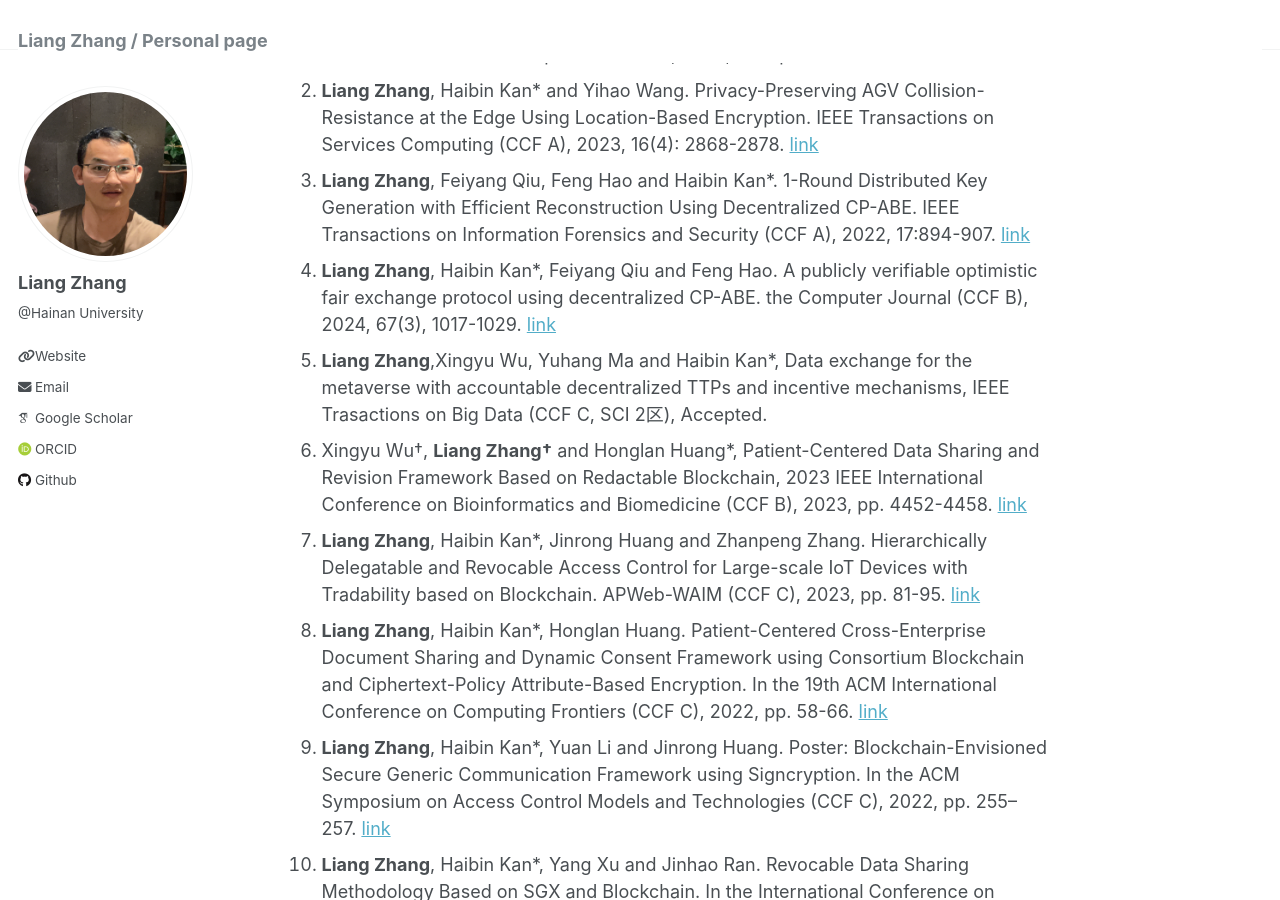
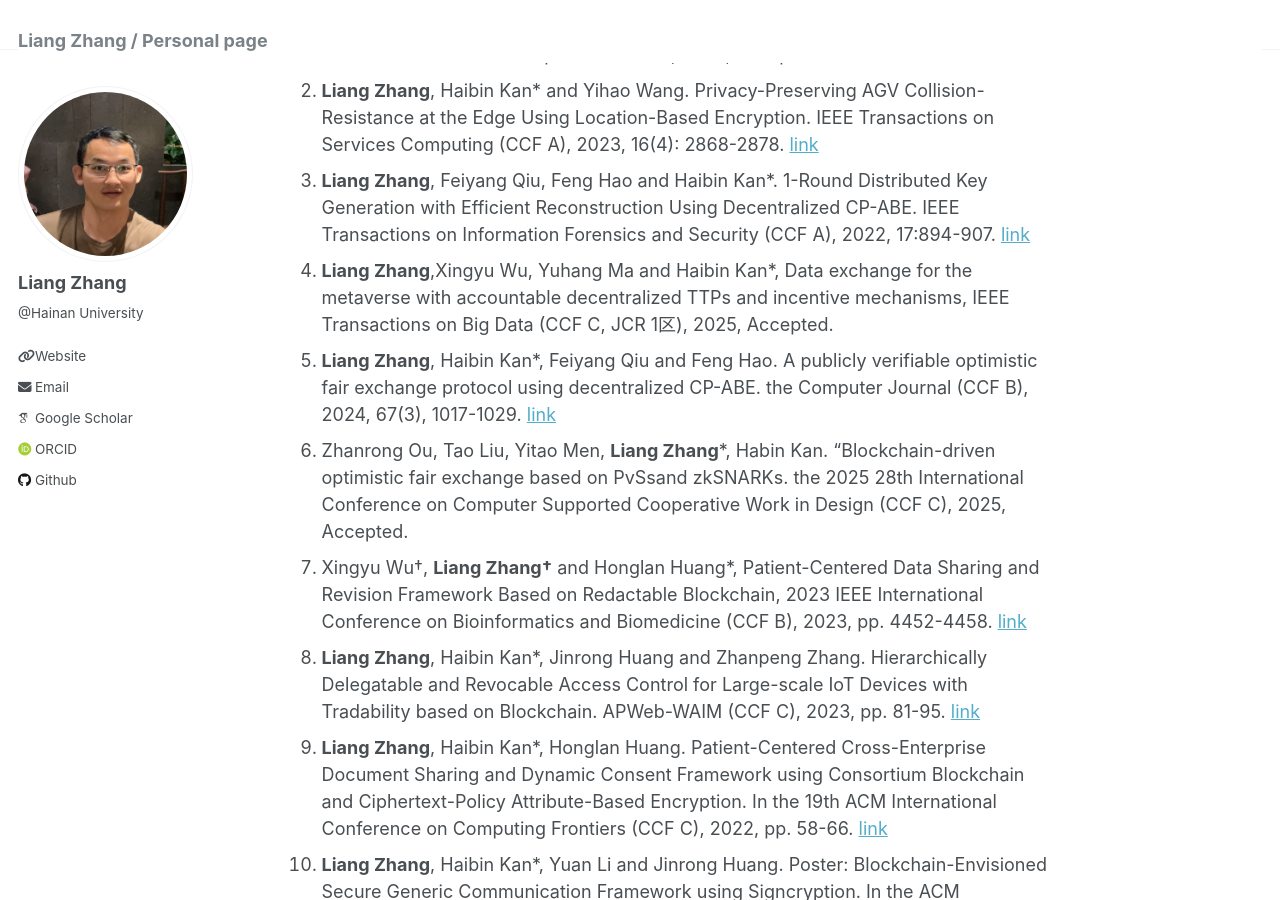
Before and after one commit to scottocs/scottocs.github.io, a Jekyll site: the page built from _pages/about.md, in a window 1280 px wide and 900 px high, scrolled down 707 px. Built offline with Jekyll 4.4.1, drawn with Linux system fonts in a browser that asks for light colours; some web fonts are replaced.

Commit message:
CSCWD'25

```diff
--- a/_pages/about.md
+++ b/_pages/about.md
@@ -30,8 +30,9 @@ Selected Publications
 1. **Liang Zhang**, Zhanrong Ou, Changhui Hu, Haibin Kan* and Jiheng Zhang. Data sharing in the metaverse with key abuse resistance based on decentralized CP-ABE. IEEE Transactions on Computers (CCF A), 2024, Accepted. [link](https://ieeexplore.ieee.org/abstract/document/10778270)
 1. **Liang Zhang**, Haibin Kan* and Yihao Wang. Privacy-Preserving AGV Collision-Resistance at the Edge Using Location-Based Encryption. IEEE Transactions on Services Computing (CCF A), 2023, 16(4): 2868-2878. [link](https://ieeexplore.ieee.org/document/10012042)
 1. **Liang Zhang**, Feiyang Qiu, Feng Hao and Haibin Kan*. 1-Round Distributed Key Generation with Efficient Reconstruction Using Decentralized CP-ABE. IEEE Transactions on Information Forensics and Security (CCF A), 2022, 17:894-907.  [link](https://ieeexplore.ieee.org/document/9715067)
+1. **Liang Zhang**,Xingyu Wu, Yuhang Ma and Haibin Kan*, Data exchange for the metaverse with accountable decentralized TTPs and incentive mechanisms, IEEE Transactions on Big Data (CCF C, JCR 1区), 2025, Accepted.
 1. **Liang Zhang**, Haibin Kan*, Feiyang Qiu and Feng Hao. A publicly verifiable optimistic fair exchange protocol using decentralized CP-ABE. the Computer Journal (CCF B), 2024, 67(3), 1017-1029. [link](https://academic.oup.com/comjnl/article-abstract/67/3/1017/7135811)
-1. **Liang Zhang**,Xingyu Wu, Yuhang Ma and Haibin Kan*, Data exchange for the metaverse with accountable decentralized TTPs and incentive mechanisms, IEEE Trasactions on Big Data (CCF C, SCI 2区), Accepted.
+1. Zhanrong Ou, Tao Liu, Yitao Men, **Liang Zhang**\*, Habin Kan. "Blockchain-driven optimistic fair exchange based on PvSsand zkSNARKs. the 2025 28th International Conference on Computer Supported Cooperative Work in Design (CCF C), 2025, Accepted.
 1. Xingyu Wu†, **Liang Zhang†** and Honglan Huang*, Patient-Centered Data Sharing and Revision Framework Based on Redactable Blockchain, 2023 IEEE International Conference on Bioinformatics and Biomedicine (CCF B), 2023, pp. 4452-4458. [link](https://www.computer.org/csdl/proceedings-article/bibm/2023/10385627/1TOaLhlE9xK)
 1. **Liang Zhang**, Haibin Kan*, Jinrong Huang and Zhanpeng Zhang. Hierarchically Delegatable and Revocable Access Control for Large-scale IoT Devices with Tradability based on Blockchain. APWeb-WAIM (CCF C), 2023, pp. 81-95. [link](https://link.springer.com/chapter/10.1007/978-981-97-2303-4_6)
 1. **Liang Zhang**, Haibin Kan*, Honglan Huang. Patient-Centered Cross-Enterprise Document Sharing and Dynamic Consent Framework using Consortium Blockchain and Ciphertext-Policy Attribute-Based Encryption. In the 19th ACM International Conference on Computing Frontiers (CCF C), 2022, pp. 58-66. [link](https://dl.acm.org/doi/abs/10.1145/3528416.3530228)
```
